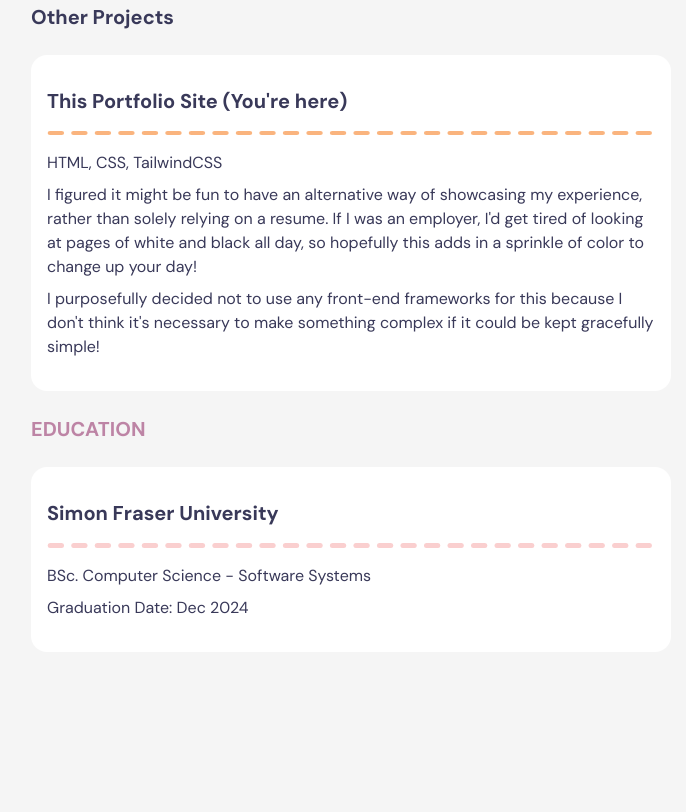
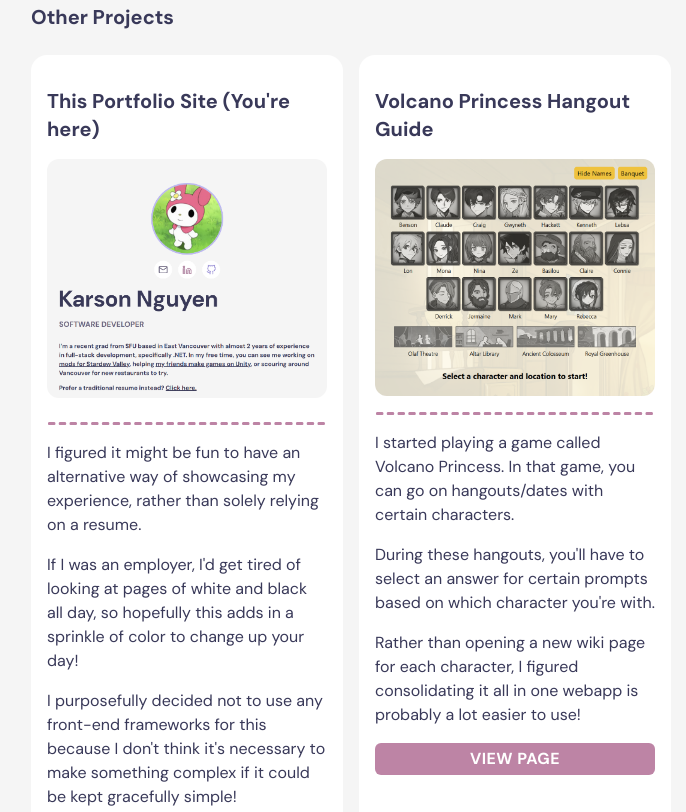
Before and after one commit to temisthem/Portfolio, a website built with Vite: page index.html in a window 1280 px wide. Shown: the part 1994-2806 px from the top of the page, without its empty margins (273-959 px from the left). Before the commit the page ends 2686 px from the top, so only its background shows below. Built offline with nearby package versions, Linux system fonts and the light colour scheme.

Commit message:
redo other projects section, fix favicon

```diff
--- a/index.html
+++ b/index.html
@@ -2,18 +2,21 @@
 <html lang="en">
 <head>
   <meta charset="UTF-8" />
-    <link rel="icon" type="image/svg+xml" href="/dot.svg" />
+  <link rel="icon" type="image/svg+xml" href="public/images/dot.svg" />
   <meta name="viewport" content="width=device-width, initial-scale=1.0" />
   <link rel="stylesheet" href="public/style.css" />
   <link rel="stylesheet" href="dist/assets/index-CuJ6Wyze.css" />
   <link rel="preconnect" href="https://fonts.googleapis.com">
   <link rel="preconnect" href="https://fonts.gstatic.com" crossorigin>
-    <link href="https://fonts.googleapis.com/css2?family=DM+Sans:ital,opsz,wght@0,9..40,100..1000;1,9..40,100..1000&display=swap" rel="stylesheet">
+  <link
+    href="https://fonts.googleapis.com/css2?family=DM+Sans:ital,opsz,wght@0,9..40,100..1000;1,9..40,100..1000&display=swap"
+    rel="stylesheet">
   <title>Karson Nguyen</title>
 </head>
 <body class="flex flex-col md:flex-row bg-backgroundGrey pb-10 justify-center pt-16">
 <aside class="order-1 md:w-1/6 flex justify-around">
-      <img class="md:w-3/4 h-fit border-accentPurple border-4 rounded-full" alt="my melody icon" src="public/images/pfpIcon.jpg"/>
+  <img class="md:w-3/4 h-fit border-accentPurple border-4 rounded-full" alt="my melody icon"
+       src="public/images/pfpIcon.jpg" />
 </aside>
 
 <main class="order-3 md:order-2 px-8 md:px-0 md:w-2/3 xl:w-1/2 3xl:w-2/5">
@@ -22,12 +25,15 @@
   <section class="mt-6">
     <h2 class="text-subHeaderPurple text-xl font-bold">SOFTWARE DEVELOPER</h2>
     <p class="mt-8 font-bold">
-          I’m a recent grad from SFU based in East Vancouver with almost 2 years of experience in full-stack development, specifically .NET.
-          In my free time, you can see me working on <a href="https://next.nexusmods.com/profile/temisthem/mods">mods for Stardew Valley</a>,
+      I’m a recent grad from SFU based in East Vancouver with almost 2 years of experience in full-stack development,
+      specifically .NET.
+      In my free time, you can see me working on <a href="https://next.nexusmods.com/profile/temisthem/mods">mods for
+      Stardew Valley</a>,
       helping <a href="https://hanna-luu.itch.io/reckoning-of-the-rift">my friends make games on Unity</a>,
       or scouring around Vancouver for new restaurants to try.
     </p>
-        <p class="mt-4 font-bold">Prefer a traditional resume instead? <a href="https://drive.google.com/file/d/10k5RNqhOpYm6Hm5Bzalqk_r-3Id0c3On">Click here.</a></p>
+    <p class="mt-4 font-bold">Prefer a traditional resume instead? <a
+      href="https://drive.google.com/file/d/10k5RNqhOpYm6Hm5Bzalqk_r-3Id0c3On">Click here.</a></p>
   </section>
 
   <section class="mt-6">
@@ -40,7 +46,7 @@
         </h3>
         <p>Victoria, BC</p>
       </div>
-          <img class="mt-4 w-full" alt="border" src="public/images/purpleDash.svg"/>
+      <img class="mt-4 w-full" alt="border" src="public/images/purpleDash.svg" />
       <div class="mt-4 flex justify-between">
         <p>Junior Full Stack Developer</p>
         <p class="content-center">May 2024 - Dec 2024</p>
@@ -50,11 +56,6 @@
         A SaaS platform for managing all things payments! From ETFs to AR/AP, payroll, real-time currency exchange,
         and more!
       </p>
-<!--          <p class="mt-2">-->
-<!--            Responsibilities: Developing new features and resolving bugs, providing feedback on code reviews,-->
-<!--            migrating our platform from .NET framework to .NET Core, gathering requirements from stakeholders, -->
-<!--            iterating on feature and page designs, and building Figma prototypes.-->
-<!--          </p>-->
     </section>
 
     <section class="mt-6 bg-white rounded-2xl py-8 px-4">
@@ -64,7 +65,7 @@
         </h3>
         <p class="content-center">Vancouver, BC</p>
       </div>
-          <img class="mt-4 w-full" alt="border" src="public/images/pinkDash.svg"/>
+      <img class="mt-4 w-full" alt="border" src="public/images/pinkDash.svg" />
       <div class="mt-4 flex justify-between">
         <p>Full Stack Developer Co-op</p>
         <p>May 2023 - Dec 2023</p>
@@ -74,10 +75,6 @@
         A SaaS platform for monitoring, analyzing, and managing geohazards in industries such as mining, pipelines,
         and transportation.
       </p>
-<!--          <p class="mt-2">-->
-<!--            Responsibilities: Developing new features and resolving bugs, gathering requirements from stakeholders,-->
-<!--            refining ticket requirements and user stories, and handling cross-team collaboration with design and product teams.-->
-<!--          </p>-->
     </section>
 
     <section class="mt-6 bg-white rounded-2xl py-8 px-4">
@@ -87,20 +84,16 @@
         </h3>
         <p class="content-center">Vancouver, BC</p>
       </div>
-          <img class="mt-4 w-full" alt="border" src="public/images/yellowDash.svg"/>
+      <img class="mt-4 w-full" alt="border" src="public/images/yellowDash.svg" />
       <div class="mt-4 flex justify-between">
         <p>QA Analyst Co-op</p>
         <p>Jan 2021 - Aug 2021</p>
       </div>
       <p class="mt-2">TestCafe, Typescript, Figma, MySQL, GIT, Contentful</p>
       <p class="mt-2">
-            A software consultancy where I worked on shipping out <a href="https://www.corepoweryoga.com/">CorePower Yoga</a>
+        A software consultancy where I worked on shipping out <a href="https://www.corepoweryoga.com/">CorePower
+        Yoga</a>
         and an internal project for managing COVID-19 in long term care homes.</p>
-<!--          <p class="mt-2">-->
-<!--            Responsibilities: Conducting manual testing and developing an automated testing solution, devising solutions for -->
-<!--            managing gaps between current product and expected deliverables, and acting a liaison to coordinate our development-->
-<!--            team with client stakeholders.-->
-<!--          </p>-->
     </section>
   </section>
 
@@ -113,29 +106,33 @@
         <section class="mt-6 mr-4 md:w-1/2 bg-white rounded-2xl py-8 px-4">
           <div class="flex justify-between">
             <h4 class="text-xl font-bold">Better Truffles</h4>
-                <p class="content-center">47,000+ Downloads</p>
+            <p class="content-center ml-3">47,000+ Downloads</p>
           </div>
-              <img class="mt-4 rounded-xl" alt="Stardew Valley screenshot of Better Truffles" src="public/images/betterTruffles.webp"/>
-              <img class="mt-6 w-full" alt="border" src="public/images/plumDash.svg"/>
+          <img class="mt-4 rounded-xl" alt="Stardew Valley screenshot of Better Truffles"
+               src="public/images/betterTruffles.webp" />
+          <img class="mt-6 w-full" alt="border" src="public/images/plumDash.svg" />
           <p class="mt-4">Pigs can dig for truffles in tall grass!</p>
           <p class="mt-2">Truffles also display bubbles to indicate where they are!</p>
           <p class="mt-2">No more blindly running around until you bump into a truffle!</p>
-              <a class="mt-4 block text-center no-underline content-center bg-accentPlum text-white font-bold rounded-md tracking-wide h-8 w-full"
+          <a
+            class="mt-4 block text-center no-underline content-center bg-accentPlum text-white font-bold rounded-md tracking-wide h-8 w-full"
             href="https://www.nexusmods.com/stardewvalley/mods/23228">VIEW PAGE</a>
         </section>
 
         <section class="mt-6 bg-white md:w-1/2 rounded-2xl py-8 px-4">
           <div class="flex justify-between">
             <h4 class="text-xl font-bold">Empty Jar Bubbles</h4>
-                <p class="content-center">20,000+ Downloads</p>
+            <p class="content-center ml-3">20,000+ Downloads</p>
           </div>
-              <img class="mt-4 rounded-xl" alt="Stardew Valley screenshot of Empty Jar Bubbles" src="public/images/emptyJarBubbles.webp"/>
-              <img class="mt-4 w-full" alt="border" src="public/images/plumDash.svg"/>
+          <img class="mt-4 rounded-xl" alt="Stardew Valley screenshot of Empty Jar Bubbles"
+               src="public/images/emptyJarBubbles.webp" />
+          <img class="mt-4 w-full" alt="border" src="public/images/plumDash.svg" />
           <p class="mt-4">Leave no jar behind! Never forget to stuff your jars full of love before starting your day!
           </p>
           <p class="mt-2">Customize the size, opacity, offset, and speed of the indicator emote!</p>
           <p class="mt-2">*Also works with kegs, casks, and other vanilla machines.</p>
-              <a class="mt-4 block text-center no-underline content-center bg-accentPlum text-white font-bold rounded-md tracking-wide h-8 w-full"
+          <a
+            class="mt-4 block text-center no-underline content-center bg-accentPlum text-white font-bold rounded-md tracking-wide h-8 w-full"
             href="https://www.nexusmods.com/stardewvalley/mods/22598">VIEW PAGE</a>
         </section>
       </div>
@@ -143,20 +140,44 @@
 
     <section class="mt-6">
       <h3 class="text-xl font-bold">Other Projects</h3>
-          <section class="mt-6 bg-white rounded-2xl py-8 px-4">
+      <div class="md:flex">
+        <section class="mt-6 mr-4 md:w-1/2 bg-white rounded-2xl py-8 px-4">
+          <div class="flex justify-between">
             <h4 class="text-xl font-bold">This Portfolio Site (You're here)</h4>
-            <img class="mt-4 w-full" alt="border" src="public/images/orangeDash.svg"/>
-            <p class="mt-4">HTML, CSS, TailwindCSS</p>
-            <p class="mt-2">
+          </div>
+          <img class="mt-4 rounded-xl" alt="Stardew Valley screenshot of Better Truffles"
+               src="public/images/portfolio.png" />
+          <img class="mt-6 w-full" alt="border" src="public/images/plumDash.svg" />
+          <p class="mt-4">
             I figured it might be fun to have an alternative way of showcasing my experience, rather than solely relying
-              on a resume. If I was an employer, I'd get tired of looking at pages of white and black all day, so hopefully
-              this adds in a sprinkle of color to change up your day!
+            on a resume.
           </p>
-            <p class="mt-2">
+          <p class="mt-4">
+            If I was an employer, I'd get tired of looking at pages of white and black all day, so
+            hopefully this adds in a sprinkle of color to change up your day!</p>
+          <p class="mt-4">
             I purposefully decided not to use any front-end frameworks for this because I don't think it's necessary to
             make something complex if it could be kept gracefully simple!
           </p>
         </section>
+
+        <section class="mt-6 bg-white md:w-1/2 rounded-2xl py-8 px-4">
+          <div class="flex justify-between">
+            <h4 class="text-xl font-bold">Volcano Princess Hangout Guide</h4>
+          </div>
+          <img class="mt-4 rounded-xl" alt="Volcano Princess Hangout Image" src="public/images/hangout.png" />
+          <img class="mt-4 w-full" alt="border" src="public/images/plumDash.svg" />
+          <p class="mt-4">I started playing a game called Volcano Princess. In that game, you can go on hangouts/dates with
+            certain characters.</p>
+          <p class="mt-4">During these hangouts, you'll have to select an answer for certain prompts based on
+            which character you're with.</p>
+          <p class="mt-4">Rather than opening a new wiki page for each character, I figured consolidating
+            it all in one webapp is probably a lot easier to use!</p>
+          <a
+            class="mt-4 block text-center no-underline content-center bg-accentPlum text-white font-bold rounded-md tracking-wide h-8 w-full"
+            href="https://temisthem.github.io/VolcanoPrincessHangOut/">VIEW PAGE</a>
+        </section>
+      </div>
     </section>
   </section>
 
@@ -164,25 +185,26 @@
     <h2 class="text-subHeaderPink text-xl font-bold">EDUCATION</h2>
     <section class="mt-6 bg-white rounded-2xl py-8 px-4">
       <h4 class="text-xl font-bold">Simon Fraser University</h4>
-          <img class="mt-4 w-full" alt="border" src="public/images/pinkDash.svg"/>
+      <img class="mt-4 w-full" alt="border" src="public/images/pinkDash.svg" />
       <p class="mt-4">BSc. Computer Science - Software Systems</p>
       <p class="mt-2">Graduation Date: Dec 2024</p>
     </section>
   </section>
 
 </main>
-    <aside class="order-2 md:order-3 flex flex-row justify-center md:justify-normal mt-4 md:mt-0 gap-4 md:flex-col md:ml-8 md:w-1/6">
+<aside
+  class="order-2 md:order-3 flex flex-row justify-center md:justify-normal mt-4 md:mt-0 gap-4 md:flex-col md:ml-8 md:w-1/6">
   <a class="w-12 h-12 p-3 md:w-16 md:h-16 md:p-4 bg-white rounded-full flex justify-center items-center"
      href="mailto:xkarsonnguyen@gmail.com">
-          <img class="w-full h-full" alt="email button" src="public/images/mail.svg"/>
+    <img class="w-full h-full" alt="email button" src="public/images/mail.svg" />
   </a>
   <a class="w-12 h-12 p-3 md:w-16 md:h-16 md:p-4 bg-white rounded-full flex justify-center items-center"
      href="https://www.linkedin.com/in/karson-nguyen/">
-          <img alt="linkedin button" src="public/images/linkedin.svg"/>
+    <img alt="linkedin button" src="public/images/linkedin.svg" />
   </a>
   <a class="w-12 h-12 p-3 md:w-16 md:h-16 md:p-4 bg-white rounded-full flex justify-center items-center"
      href="https://github.com/temisthem">
-          <img alt="github button" src="public/images/github.svg"/>
+    <img alt="github button" src="public/images/github.svg" />
   </a>
 </aside>
 </body>
```
Also changed, not shown: public/images/hangout.png (added), public/images/portfolio.png (added). Lines whose indentation alone changed are shown as unchanged.
